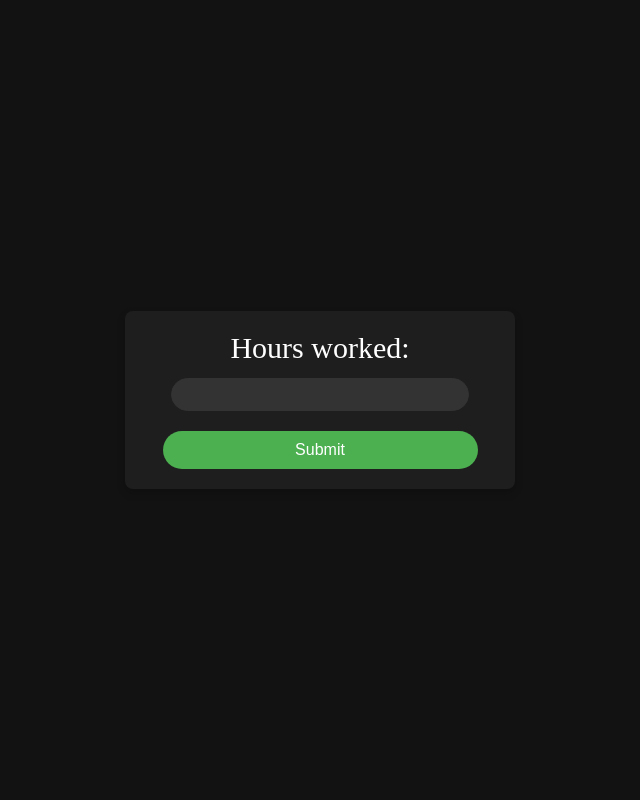
After one commit to DaniloHonda/Calculadora-PHP, a PHP site: page /payment.php in a window 1280 px wide. The commit adds this page. Shown: the whole page, without its empty margins (320-960 px from the left). Run offline with PHP 8.4, Linux system fonts and the light colour scheme.

Commit message:
add one payment exercise and improve all the aesthetics of the exercises

```diff
--- /dev/null
+++ b/payment.php
@@ -0,0 +1,130 @@
+<!DOCTYPE html>
+<html lang="en">
+
+<head>
+  <meta charset="UTF-8">
+  <meta name="viewport" content="width=device-width, initial-scale=1.0">
+  <title>Weekly Earnings</title>
+
+  <style>
+    body {
+      font-family: 'Times New Roman', Times, serif;
+      background-color: #121212;
+      /* Fundo escuro */
+      margin: 0;
+      padding: 0;
+      display: flex;
+      justify-content: center;
+      align-items: center;
+      height: 100vh;
+      color: #ffffff;
+      /* Texto branco */
+    }
+
+    form {
+      background-color: #1e1e1e;
+      /* Fundo escuro para o formulário */
+      padding: 20px;
+      border-radius: 8px;
+      box-shadow: 0 4px 8px rgba(0, 0, 0, 0.2);
+      /* Sombra mais escura */
+      width: 350px;
+      text-align: center;
+    }
+
+    label {
+      font-size: 30px;
+      margin-bottom: 5px;
+      display: block;
+      color: #ffffff;
+      /* Texto branco */
+    }
+
+    input[type="text"] {
+      width: 80%;
+      padding: 8px;
+      margin: 8px 0 20px 0;
+      border: 1px solid #333;
+      /* Borda mais escura */
+      border-radius: 20px;
+      background-color: #333;
+      /* Fundo escuro para o input */
+      color: #ffffff;
+      /* Texto branco */
+    }
+
+    input[type="submit"] {
+      width: 90%;
+      padding: 10px;
+      background-color: #4CAF50;
+      color: white;
+      border: none;
+      border-radius: 20px;
+      cursor: pointer;
+      font-size: 16px;
+    }
+
+    input[type="submit"]:hover {
+      background-color: #45a049;
+    }
+
+    .result {
+      font-family: 'Gill Sans', 'Gill Sans MT', Calibri, 'Trebuchet MS', sans-serif;
+      margin-top: 20px;
+      font-size: 20px;
+      font-weight: bold;
+      color: #4CAF50;
+      /* Cor verde para o resultado */
+      padding: 15px;
+      background-color: #1e1e1e;
+      /* Fundo escuro para o resultado */
+      border-radius: 8px;
+      box-shadow: 0 4px 8px rgba(0, 0, 0, 0.2);
+      /* Sombra mais escura */
+      text-align: center;
+    }
+
+    .error {
+      color: #ff4444;
+      /* Vermelho para erros */
+      font-size: 16px;
+      margin-top: 20px;
+      background-color: #1e1e1e;
+      /* Fundo escuro para o erro */
+      padding: 15px;
+      border-radius: 8px;
+      box-shadow: 0 4px 8px rgba(0, 0, 0, 0.2);
+      /* Sombra mais escura */
+      text-align: center;
+    }
+  </style>
+</head>
+
+<body>
+  <form action="<?php echo htmlspecialchars($_SERVER["PHP_SELF"]); ?>" method="post" onsubmit="hideLabel()">
+    <label for="h" id="hoursLabel">Hours worked:</label>
+    <input type="text" name="h" id="h" required>
+
+    <input type="submit" value="Submit">
+  </form>
+
+  <?php
+  if ($_SERVER["REQUEST_METHOD"] == "POST") {
+    $h = $_POST["h"];
+    $weekly = null;
+    $rate = 15;
+
+    if (!empty($h) && is_numeric($h) && $h > 0) {
+      $weekly = $h * $rate;
+      echo "<div class='result'>You made \${$weekly} this week.</div>";
+    } elseif ($h > 40) {
+      $weekly = ($rate * 40) + (($h - 40) * ($rate * 1.5));
+    } else {
+      echo "<div class='result'>You made \$0 this week.</div>";
+      //echo "<div class='error'>Please enter a valid number of hours worked (between 1 and 40).</div>";
+    }
+  }
+  ?>
+</body>
+
+</html>
```
Also changed, not shown: getorpost.php (+100 -17 lines), math.php (+100 -42 lines).
